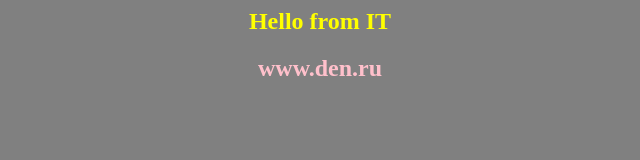
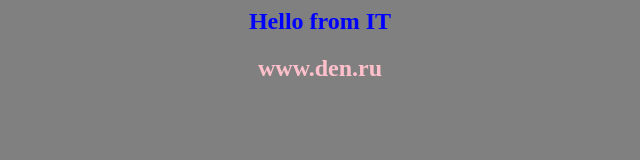
Before and after one commit to novastyx/app-for-jenkins, a plain HTML site: page index.html in a window 1280 px wide. Shown: the whole page, without its empty margins (320-960 px from the left). Drawn offline with Linux system fonts and the light colour scheme.

Commit message:
Update index.html

```diff
--- a/index.html
+++ b/index.html
@@ -1,7 +1,7 @@
 <html>
 <body bgcolor=gray>
 <center>
-<h2><font color=yellow>Hello from IT</font><h2>
+<h2><font color=blue>Hello from IT</font><h2>
 <font color=pink>www.den.ru</font>
 </center>
 </body>
```
